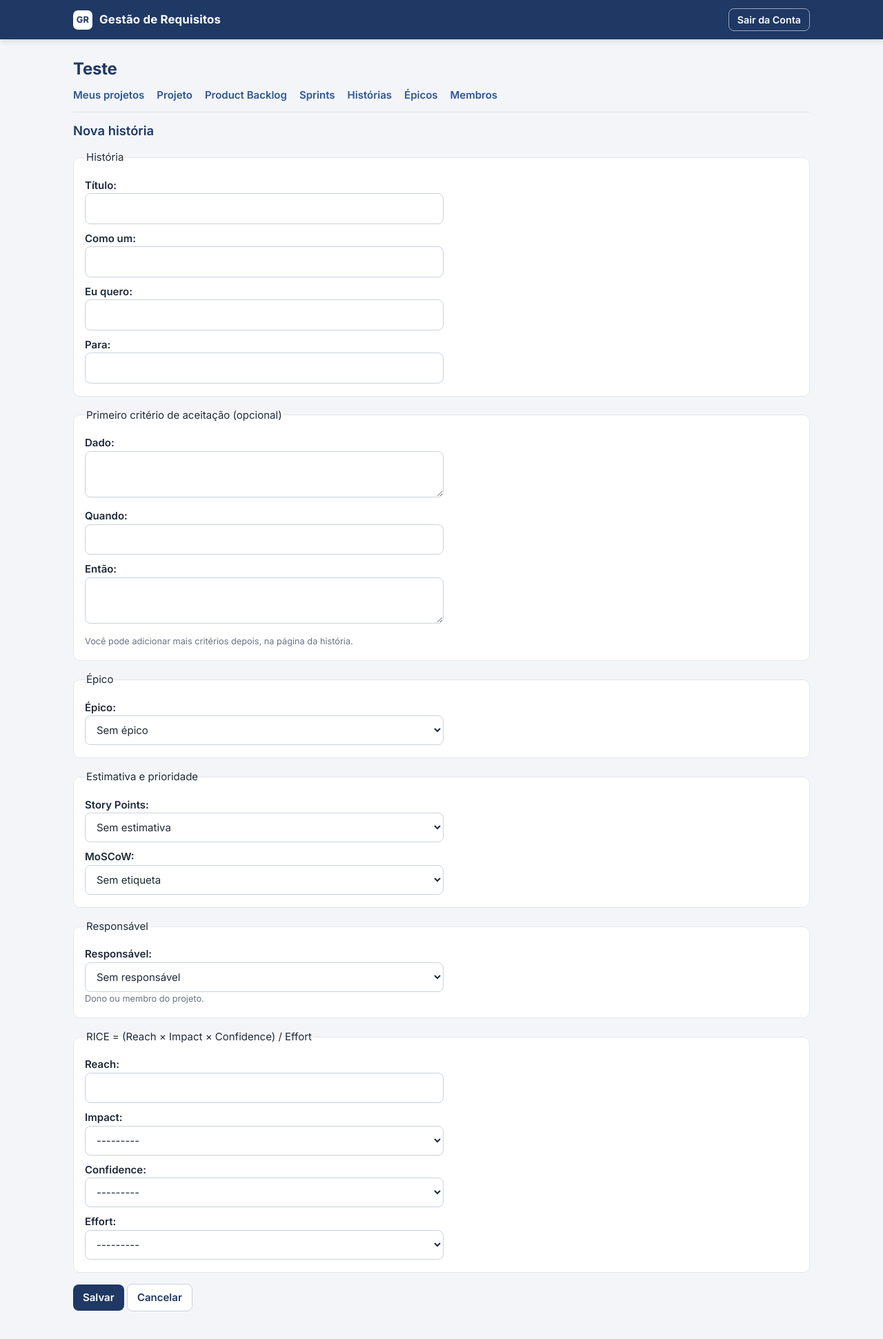
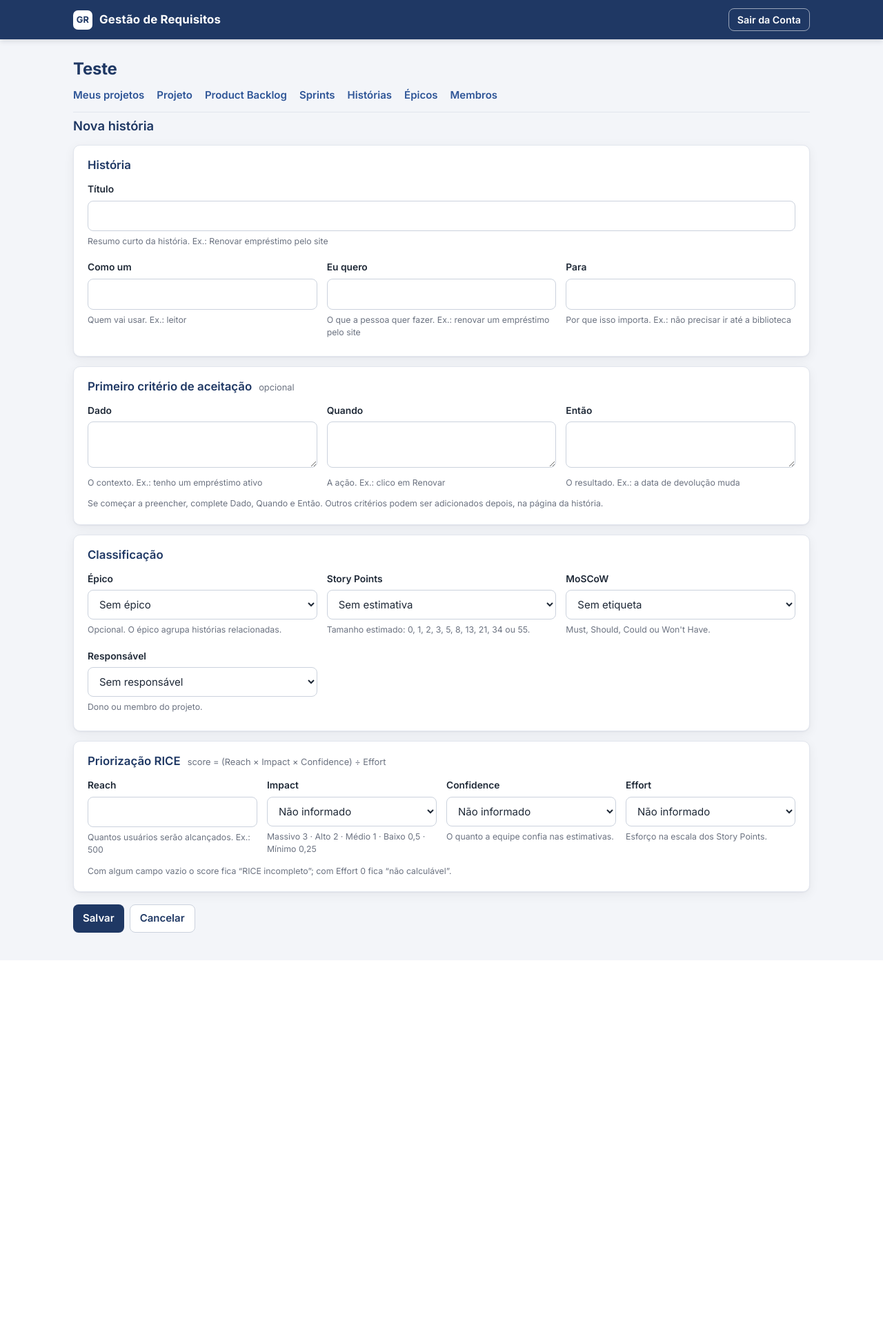
Before and after one commit to EngSoftware-26-2/Project_EngSoftware, a Django app: page /projetos/1/historias/nova/ in a window 1280 px wide. Shown: the whole page at 69% size. After the commit the page ends 1352 px from the top, so only its background shows below. Run offline with Django 5.2, Linux system fonts and the light colour scheme; a user stored in the database is signed in; data comes from the database, SQL or seed files in the repository; tables that the repository leaves empty hold one stand-in row (values such as "Sample post"); data that the repository does not hold is empty.

Commit message:
História: formulário em blocos e detalhe com etiquetas no topo
- Formulário em blocos: História (título e Como um / Eu quero / Para lado a
  lado), primeiro critério (só ao criar), Classificação (épico, Story Points
  e MoSCoW lado a lado; responsável e situação) e Priorização RICE (os quatro
  campos numa linha, com a fórmula).
- Dica embaixo de cada campo e erro logo abaixo do próprio campo.
- Detalhe: título com as etiquetas (pontos, MoSCoW, épico, situação e
  responsável), a frase da história, critérios ao lado do RICE e do backlog.
- 4 testes novos.

```diff
--- a/core/forms.py
+++ b/core/forms.py
@@ -206,9 +206,26 @@ class HistoriaUsuarioForm(forms.ModelForm):
         self.fields['epico'].empty_label = 'Sem épico'
         self.fields['story_points'].choices = [('', 'Sem estimativa')] + HistoriaUsuario.STORY_POINTS_CHOICES
         self.fields['moscow'].choices = [('', 'Sem etiqueta')] + HistoriaUsuario.MOSCOW_CHOICES
-        self.fields['impact'].choices = [('', '---------')] + HistoriaUsuario.IMPACT_CHOICES
-        self.fields['confidence'].choices = [('', '---------')] + HistoriaUsuario.CONFIDENCE_CHOICES
-        self.fields['effort'].choices = [('', '---------')] + HistoriaUsuario.STORY_POINTS_CHOICES
+        self.fields['impact'].choices = [('', 'Não informado')] + HistoriaUsuario.IMPACT_CHOICES
+        self.fields['confidence'].choices = [('', 'Não informado')] + HistoriaUsuario.CONFIDENCE_CHOICES
+        self.fields['effort'].choices = [('', 'Não informado')] + HistoriaUsuario.STORY_POINTS_CHOICES
+        # Dicas embaixo de cada campo (passo da organização da história).
+        dicas = {
+            'titulo': 'Resumo curto da história. Ex.: Renovar empréstimo pelo site',
+            'papel': 'Quem vai usar. Ex.: leitor',
+            'acao': 'O que a pessoa quer fazer. Ex.: renovar um empréstimo pelo site',
+            'beneficio': 'Por que isso importa. Ex.: não precisar ir até a biblioteca',
+            'epico': 'Opcional. O épico agrupa histórias relacionadas.',
+            'story_points': 'Tamanho estimado: 0, 1, 2, 3, 5, 8, 13, 21, 34 ou 55.',
+            'moscow': 'Must, Should, Could ou Won\'t Have.',
+            'reach': 'Quantos usuários serão alcançados. Ex.: 500',
+            'impact': 'Massivo 3 · Alto 2 · Médio 1 · Baixo 0,5 · Mínimo 0,25',
+            'confidence': 'O quanto a equipe confia nas estimativas.',
+            'effort': 'Esforço na escala dos Story Points.',
+        }
+        for campo, dica in dicas.items():
+            self.fields[campo].help_text = dica
+        self.fields['titulo'].label = 'Título'
         # Responsável: só o dono e os membros do projeto aparecem na lista.
         if projeto is not None:
             participantes = User.objects.filter(
@@ -230,9 +247,9 @@ class HistoriaUsuarioForm(forms.ModelForm):
         # primeiro critério de aceitação. Os outros são adicionados depois, no detalhe da
         # história. Na edição esses campos não aparecem: os critérios têm CRUD próprio.
         if self.instance.pk is None:
-            self.fields['criterio_dado'] = forms.CharField(label='Dado', required=False, widget=forms.Textarea(attrs={'rows': 2}))
-            self.fields['criterio_quando'] = forms.CharField(label='Quando', required=False, max_length=255)
-            self.fields['criterio_entao'] = forms.CharField(label='Então', required=False, widget=forms.Textarea(attrs={'rows': 2}))
+            self.fields['criterio_dado'] = forms.CharField(label='Dado', required=False, widget=forms.Textarea(attrs={'rows': 2}), help_text='O contexto. Ex.: tenho um empréstimo ativo')
+            self.fields['criterio_quando'] = forms.CharField(label='Quando', required=False, max_length=255, widget=forms.Textarea(attrs={'rows': 2}), help_text='A ação. Ex.: clico em Renovar')
+            self.fields['criterio_entao'] = forms.CharField(label='Então', required=False, widget=forms.Textarea(attrs={'rows': 2}), help_text='O resultado. Ex.: a data de devolução muda')
 
     def clean(self):
         dados = super().clean()
--- a/core/templates/core/base_site.html
+++ b/core/templates/core/base_site.html
@@ -152,6 +152,27 @@
     .mover-linha { display: flex; gap: 6px; margin: 0; }
     .mover-linha select { width: auto; max-width: 190px; padding: 5px 8px; font-size: .85em; }
     .mover-linha button { padding: 5px 10px; font-size: .82em; }
+    .form-blocos .bloco { padding: 18px 20px 6px; }
+    .form-blocos .bloco h3 { margin: 0 0 14px; display: flex; gap: 10px; align-items: baseline; flex-wrap: wrap; }
+    .form-blocos .bloco h3 small { font-weight: 400; font-size: .8rem; }
+    .form-blocos .bloco > .sub { font-size: .82em; margin: -6px 0 14px; }
+    .form-blocos input, .form-blocos select, .form-blocos textarea { max-width: none; }
+    .linha-3 { display: grid; grid-template-columns: repeat(3, 1fr); gap: 14px; }
+    .linha-4 { display: grid; grid-template-columns: repeat(4, 1fr); gap: 14px; }
+    .etiquetas-historia { display: flex; flex-wrap: wrap; gap: 8px; align-items: center; margin-top: 8px; }
+    .etiquetas-historia .pill { font-size: .78rem; padding: 3px 10px; }
+    .pill-link { text-decoration: none; }
+    .pill-link:hover { text-decoration: underline; }
+    .frase-historia { font-size: 1.05rem; line-height: 1.6; }
+    .grade-detalhe { display: grid; grid-template-columns: minmax(0, 2fr) minmax(260px, 1fr); gap: 20px; align-items: start; }
+    .grade-detalhe aside .cartao { margin-top: 0; }
+    .grade-detalhe aside h3 { margin: 0 0 8px; }
+    .rice-score { font-size: 1.8rem; font-weight: 700; color: var(--azul); margin-bottom: 6px; }
+    .rice-score .sub { font-size: 1rem; font-weight: 500; }
+    .rice-tabela { margin-top: 4px; }
+    .rice-tabela th { width: 45%; background: transparent; color: var(--cinza); font-weight: 500; }
+    .rice-tabela th, .rice-tabela td { padding: 6px 4px; }
+    @media (max-width: 860px) { .linha-3, .linha-4, .grade-detalhe { grid-template-columns: 1fr; } }
     .helptext { display: block; color: var(--cinza); font-size: .85em; }
     fieldset { border: 1px solid var(--borda); border-radius: var(--raio); margin: 16px 0; padding: 8px 16px; background: #fff; }
     .vazio { color: var(--cinza); font-style: italic; }
--- a/core/templates/core/historia_form.html
+++ b/core/templates/core/historia_form.html
@@ -1,45 +1,67 @@
 {% extends "core/base.html" %}
+{% comment %} Formulário de criar/editar história de usuário (HU12, HU13), em blocos:
+   1. a história no formato padrão (Como um / Eu quero / Para; requisito 9);
+   2. o primeiro critério de aceitação, só na criação (requisito 13);
+   3. classificação: épico, Story Points e MoSCoW lado a lado, e responsável/situação;
+   4. RICE: os quatro campos numa linha, com a fórmula (requisitos 17 a 19).
+   Cada campo tem dica embaixo e o erro aparece logo abaixo dele. {% endcomment %}
 {% block titulo %}{{ acao }} – {{ projeto.nome }}{% endblock %}
 {% block conteudo %}
-<h2>{{ acao }}</h2>
-<form method="post" novalidate>
+<div class="linha-titulo"><h2>{{ acao }}</h2></div>
+<form method="post" novalidate class="form-blocos">
   {% csrf_token %}
-  {{ form.non_field_errors }}
-  <fieldset><legend>História</legend>
-    <p>{{ form.titulo.label_tag }}{{ form.titulo }}{{ form.titulo.errors }}</p>
-    <p>{{ form.papel.label_tag }}{{ form.papel }}{{ form.papel.errors }}</p>
-    <p>{{ form.acao.label_tag }}{{ form.acao }}{{ form.acao.errors }}</p>
-    <p>{{ form.beneficio.label_tag }}{{ form.beneficio }}{{ form.beneficio.errors }}</p>
-  </fieldset>
-  {% comment %} O primeiro critério só aparece na criação da história; na edição os
-     critérios são gerenciados na página de detalhe (requisito 12). {% endcomment %}
+  {% include "core/_erros_gerais.html" %}
+
+  <section class="cartao bloco">
+    <h3>História</h3>
+    {% include "core/_campo.html" with campo=form.titulo %}
+    <div class="linha-3">
+      {% include "core/_campo.html" with campo=form.papel %}
+      {% include "core/_campo.html" with campo=form.acao %}
+      {% include "core/_campo.html" with campo=form.beneficio %}
+    </div>
+  </section>
+
   {% if form.criterio_dado %}
-  <fieldset><legend>Primeiro critério de aceitação (opcional)</legend>
-    <p>{{ form.criterio_dado.label_tag }}{{ form.criterio_dado }}{{ form.criterio_dado.errors }}</p>
-    <p>{{ form.criterio_quando.label_tag }}{{ form.criterio_quando }}{{ form.criterio_quando.errors }}</p>
-    <p>{{ form.criterio_entao.label_tag }}{{ form.criterio_entao }}{{ form.criterio_entao.errors }}</p>
-    <p class="helptext">Você pode adicionar mais critérios depois, na página da história.</p>
-  </fieldset>
+  <section class="cartao bloco">
+    <h3>Primeiro critério de aceitação <small class="sub">opcional</small></h3>
+    <div class="linha-3">
+      {% include "core/_campo.html" with campo=form.criterio_dado %}
+      {% include "core/_campo.html" with campo=form.criterio_quando %}
+      {% include "core/_campo.html" with campo=form.criterio_entao %}
+    </div>
+    <p class="sub">Se começar a preencher, complete Dado, Quando e Então. Outros critérios podem ser adicionados depois, na página da história.</p>
+  </section>
   {% endif %}
-  <fieldset><legend>Épico</legend>
-    <p>{{ form.epico.label_tag }}{{ form.epico }}{{ form.epico.errors }}</p>
-  </fieldset>
-  <fieldset><legend>Estimativa e prioridade</legend>
-    <p>{{ form.story_points.label_tag }}{{ form.story_points }}{{ form.story_points.errors }}</p>
-    <p>{{ form.moscow.label_tag }}{{ form.moscow }}{{ form.moscow.errors }}</p>
-  </fieldset>
-  <fieldset><legend>{% if form.situacao %}No Sprint{% else %}Responsável{% endif %}</legend>
-    <p>{{ form.responsavel.label_tag }}{{ form.responsavel }}<span class="helptext">{{ form.responsavel.help_text }}</span>{{ form.responsavel.errors }}</p>
-    {% if form.situacao %}<p>{{ form.situacao.label_tag }}{{ form.situacao }}<span class="helptext">{{ form.situacao.help_text }}</span>{{ form.situacao.errors }}</p>{% endif %}
-  </fieldset>
-  <fieldset><legend>RICE = (Reach × Impact × Confidence) / Effort</legend>
-    <p>{{ form.reach.label_tag }}{{ form.reach }}{{ form.reach.errors }}</p>
-    <p>{{ form.impact.label_tag }}{{ form.impact }}{{ form.impact.errors }}</p>
-    <p>{{ form.confidence.label_tag }}{{ form.confidence }}{{ form.confidence.errors }}</p>
-    <p>{{ form.effort.label_tag }}{{ form.effort }}{{ form.effort.errors }}</p>
-  </fieldset>
-  <button class="botao" type="submit">Salvar</button>
-  {% if historia %}<a class="botao secundario" href="{% url 'historia_detalhe' projeto.id historia.id %}">Cancelar</a>
-  {% else %}<a class="botao secundario" href="{% url 'historia_lista' projeto.id %}">Cancelar</a>{% endif %}
+
+  <section class="cartao bloco">
+    <h3>Classificação</h3>
+    <div class="linha-3">
+      {% include "core/_campo.html" with campo=form.epico %}
+      {% include "core/_campo.html" with campo=form.story_points %}
+      {% include "core/_campo.html" with campo=form.moscow %}
+    </div>
+    <div class="linha-3">
+      {% include "core/_campo.html" with campo=form.responsavel %}
+      {% if form.situacao %}{% include "core/_campo.html" with campo=form.situacao %}{% endif %}
+    </div>
+  </section>
+
+  <section class="cartao bloco">
+    <h3>Priorização RICE <small class="sub">score = (Reach × Impact × Confidence) ÷ Effort</small></h3>
+    <div class="linha-4">
+      {% include "core/_campo.html" with campo=form.reach %}
+      {% include "core/_campo.html" with campo=form.impact %}
+      {% include "core/_campo.html" with campo=form.confidence %}
+      {% include "core/_campo.html" with campo=form.effort %}
+    </div>
+    <p class="sub">Com algum campo vazio o score fica “RICE incompleto”; com Effort 0 fica “não calculável”.</p>
+  </section>
+
+  <div class="botoes">
+    <button type="submit">Salvar</button>
+    {% if historia %}<a class="botao secundario" href="{% url 'historia_detalhe' projeto.id historia.id %}">Cancelar</a>
+    {% else %}<a class="botao secundario" href="{% url 'historia_lista' projeto.id %}">Cancelar</a>{% endif %}
+  </div>
 </form>
 {% endblock %}
```
Also changed, not shown: core/templates/core/historia_detalhe.html (+54 -29 lines), core/tests.py (+45 -0 lines).
